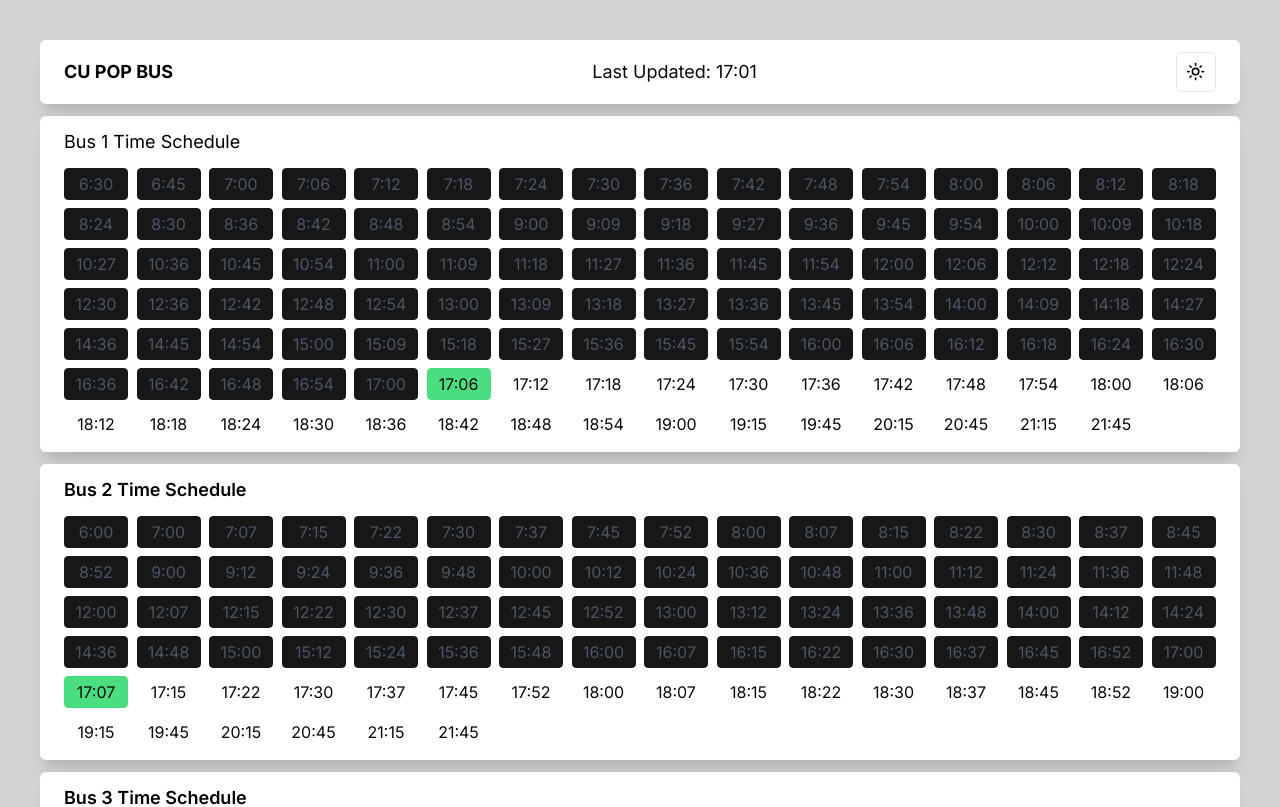
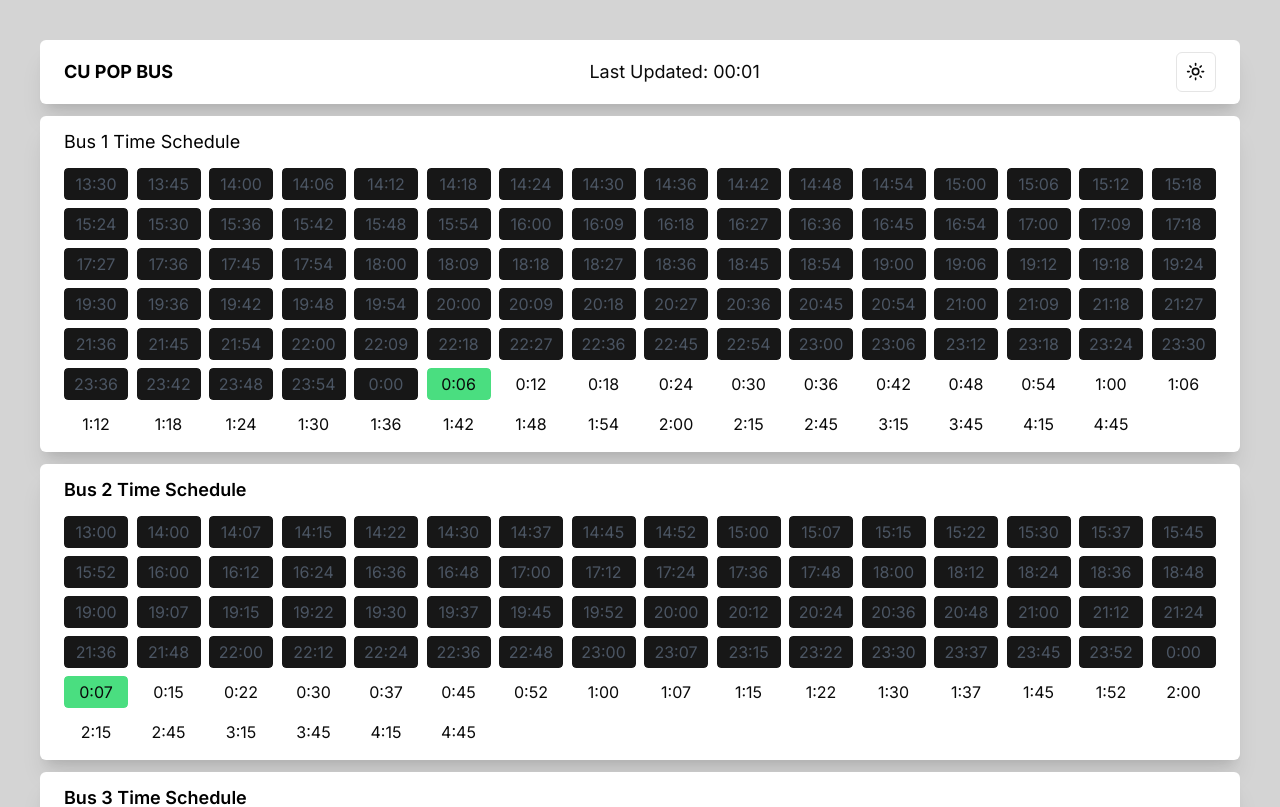
Before and after one commit to JusJira/next-pop-bus, a Next.js app: page / in a window 1280 px wide. Shown: the top 807 px of the page. Built offline with nearby package versions, Linux system fonts and the light colour scheme.

Commit message:
fix: set timezone

```diff
--- a/components/clock.tsx
+++ b/components/clock.tsx
@@ -4,7 +4,7 @@ import React from "react";
 import { DateTime } from "luxon";
 
 function Clock() {
-  var now = DateTime.now();
+  var now = DateTime.now().setZone('Asia/Bangkok');
   return <span className="text-lg">Last Updated: {now.toFormat("HH:mm").toString()}</span>;
 }
 
--- a/components/timeBox.tsx
+++ b/components/timeBox.tsx
@@ -8,7 +8,7 @@ function TimeBox(props: { time: string[] }) {
   var now = DateTime.local().setZone('Asia/Bangkok');
   var next = props.time
     .map(function (s) {
-      return DateTime.fromFormat(s, "HH:mm");
+      return DateTime.fromFormat(s, "HH:mm").setZone('Asia/Bangkok');
     })
     .sort(function (m) {
       return m.valueOf();
@@ -18,7 +18,7 @@ function TimeBox(props: { time: string[] }) {
     });
 
   var ctime = props.time.map(function (s) {
-    return DateTime.fromFormat(s, "HH:mm");
+    return DateTime.fromFormat(s, "HH:mm").setZone('Asia/Bangkok');
   });
   if (next) {
     return (
```
